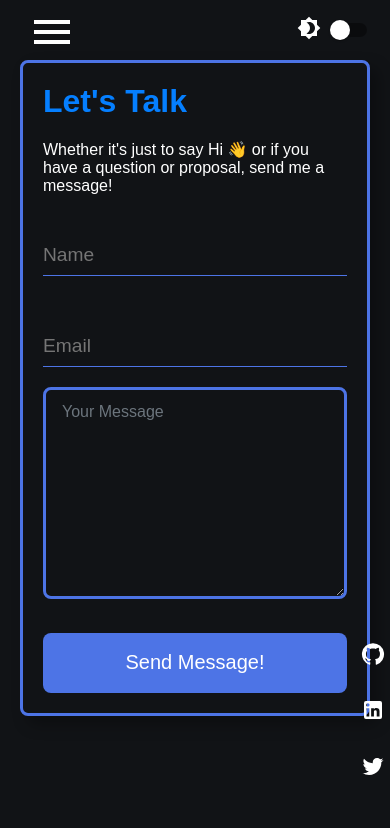
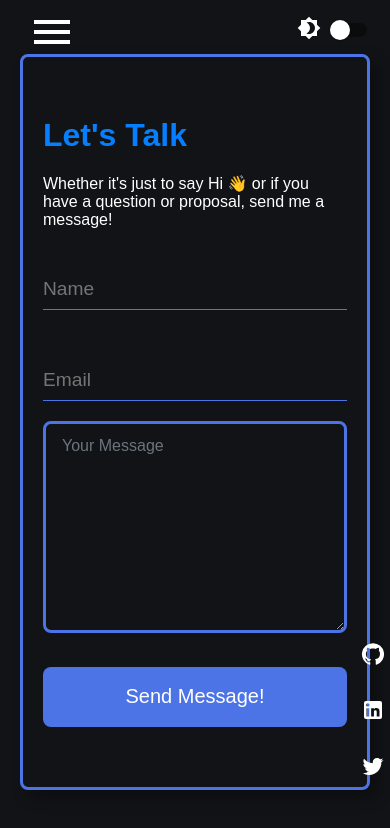
Before and after one commit to Bluefox182/my-portfolio, a React (Create React App) app: page /contact in a window 390 px wide. Shown: the top 828 px of the page. Built offline with nearby package versions, Linux system fonts and the light colour scheme.

Commit message:
change responsive details

```diff
--- a/src/pages/Contact.js
+++ b/src/pages/Contact.js
@@ -94,21 +94,28 @@ export default Contact;
 
 const StyledContact = styled.div`
   width: 100%;
+  height: 100vh;
   display: flex;
   justify-content: center;
-  padding-top: 60px;
-  padding-bottom: 30px;
+  align-items: center;
+  // padding-top: 60px;
+  // padding-bottom: 30px;
+  overflow: none;
+  @media (min-width: 1201px) {
+    padding-top: 0;
+    padding-bottom: 0;
+  }
 
   .ContactForm-Container {
     display: flex;
     flex-direction: column;
     margin: 0 auto;
     width: 95%;
-    height: 80%;
-    padding: 20px;
+    height: auto;
+    padding: 60px 20px;
     box-sizing: border-box;
     align-items: center;
-    justify-content: space-between;
+    justify-content: center;
     color: var(--font-light-color);
     border: 3px solid var(--border-color);
     border-radius: 0.5rem;
@@ -131,8 +138,9 @@ const StyledContact = styled.div`
     width: 100%;
     max-width: 700px;
     flex-direction: column;
-    justify-content: space-evenly;
+    justify-content: center;
     height: 100%;
+    overflow: none;
   }
 
   .title {
@@ -140,6 +148,7 @@ const StyledContact = styled.div`
     font-weight: 700;
     margin-bottom: 20px;
     color: var(--primary-color-light);
+    overflow-y: hidden;
     @media (max-width: 480px) {
       font-size: 2rem;
     }
```
